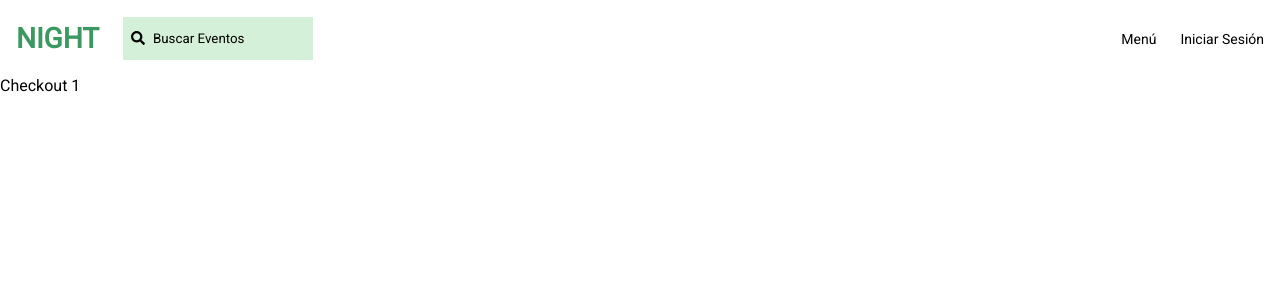
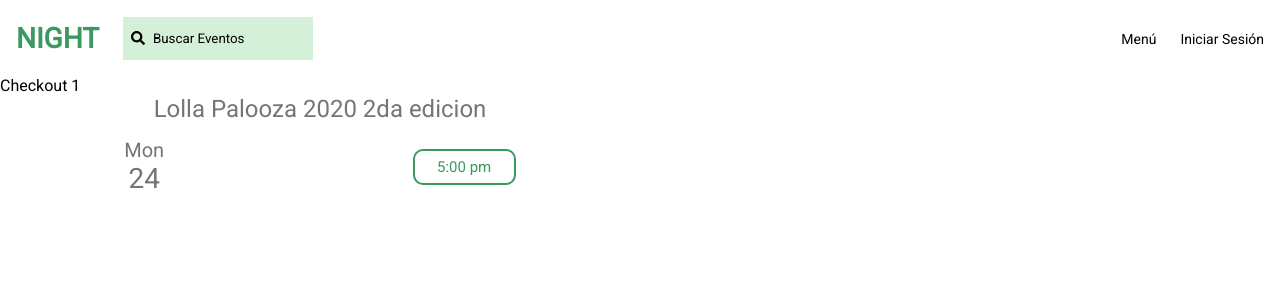
Before and after one commit to frontendcafe/cmyk-night, a React (Create React App) app: page /checkout/1 in a window 1280 px wide. Shown: the top 300 px of the page. Built offline with nearby package versions, Linux system fonts and the light colour scheme.

Commit message:
maquetado

```diff
--- /dev/null
+++ b/src/components/FechaHoraLugar.js
@@ -0,0 +1,25 @@
+import React from "react";
+import "./style/FechaHoraLugar.css";
+
+//Solo maquetado del componente
+
+function FechaHoraLugar(){
+    return(
+            <div className="fhl_container">
+                <div className="l_container">
+                    <p>Lolla Palooza 2020 2da edicion</p>
+                </div>
+                <div className= "fh_container">
+                    <div className="fec">
+                        <p id="m">Mon</p>
+                        <p>24</p>
+                    </div>
+                    <p id="h"> 5:00 pm</p>
+                </div>
+
+
+            </div>
+    )
+}
+
+export default FechaHoraLugar;
--- /dev/null
+++ b/src/components/style/FechaHoraLugar.css
@@ -0,0 +1,44 @@
+.fhl_container{
+    width: 50%;
+    display: flex;
+    flex-wrap: wrap;
+    align-items: center;
+    color: #757575 ;
+}
+
+.l_container{
+    font-size: 24px;
+    width: 100%;
+    display: flex;
+    justify-content: center;
+    text-align: center;
+    margin-bottom: 15px;
+}
+
+
+.fh_container{
+    width: 100%;
+    display: flex;
+    justify-content: space-around;
+    align-items: center;
+}
+
+.fh_container #h{
+    color: #3B9860;
+    border: 2px solid #3B9860;
+    border-radius: 10px;
+    font-size: 15px;
+    line-height: 32px;;
+    padding: 0px 22.5px 0px 22.5px;
+}
+
+.fec{
+    display: flex;
+    flex-direction: column;
+    align-items: center;
+    font-size: 28px;
+}
+
+.fec #m{
+    font-size: 20px;
+}
--- a/src/pages/Checkout.js
+++ b/src/pages/Checkout.js
@@ -1,9 +1,13 @@
 import React from 'react';
 import { useParams } from 'react-router-dom';
+import FechaHoraLugar from '../components/FechaHoraLugar';
 
 export default () => {
   const { eventId } = useParams()
-  return <div>
+  return <>
+    <div>
     Checkout {eventId}
   </div>
+  <FechaHoraLugar></FechaHoraLugar>
+  </>
 }
--- a/src/pages/EventDetails.js
+++ b/src/pages/EventDetails.js
@@ -8,7 +8,7 @@
   const { eventId } = useParams()
   const mock = [{day: 1, enabled: true, hours: [{from: '2:00'}, {from: '3:00'}]}]
   return <div>
-     <MainCard />
+     <MainCard date={"24 enero"} title={"seremos primavera"} performer={"Eruca Sativa"} banner_image={"https://picsum.photos/200/120"}></MainCard>
     event: {eventId}
     <DatesContainer dates={mock}/>
     <Link to={`/checkout/${eventId}`}>Reservar</Link>
```
